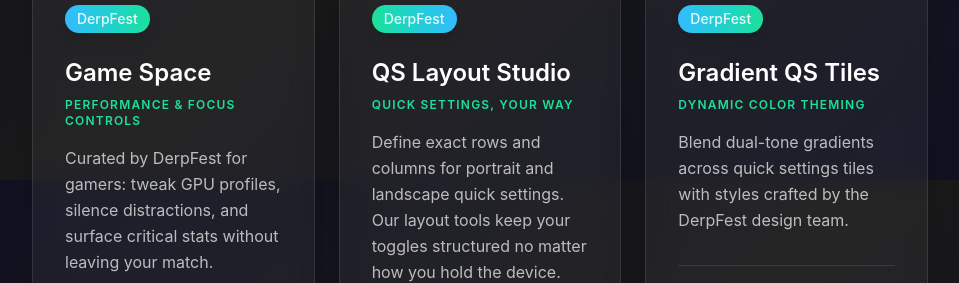
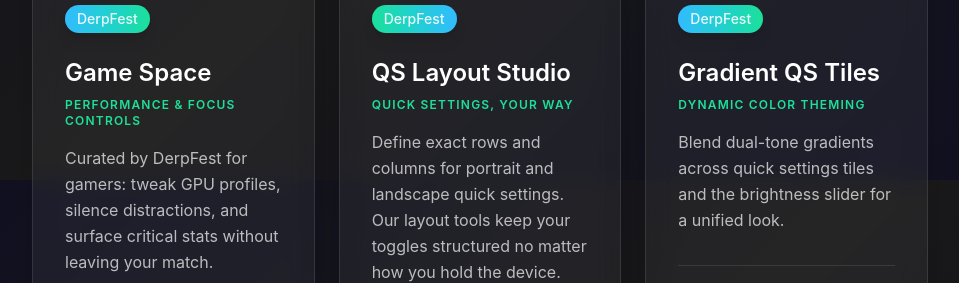
Before and after one commit to DerpFest-AOSP/DerpSite, a React (Vite) app: page / in a window 1280 px wide. Shown: the part 1420-1703 px from the top of the page, without its empty margins (160-1119 px from the left). Built offline with nearby package versions, Linux system fonts and the light colour scheme.

Commit message:
DerpSite: Update Home page feature description for clarity and replace image with a new version

```diff
--- a/src/pages/Home.jsx
+++ b/src/pages/Home.jsx
@@ -20,7 +20,7 @@
    {
       title: 'Gradient QS Tiles',
       subtitle: 'Dynamic color theming',
-      description: 'Blend dual-tone gradients across quick settings tiles with styles crafted by the DerpFest design team.',
+         description: 'Blend dual-tone gradients across quick settings tiles and the brightness slider for a unified look.',
       accent: 'from-[#33bbff] to-[#1de099]',
       image: './img/5226475742240116573.jpg',
       imageAlt: 'DerpFest gradient quick settings tiles',
```
Also changed, not shown: public/img/5226475742240116573.jpg.
